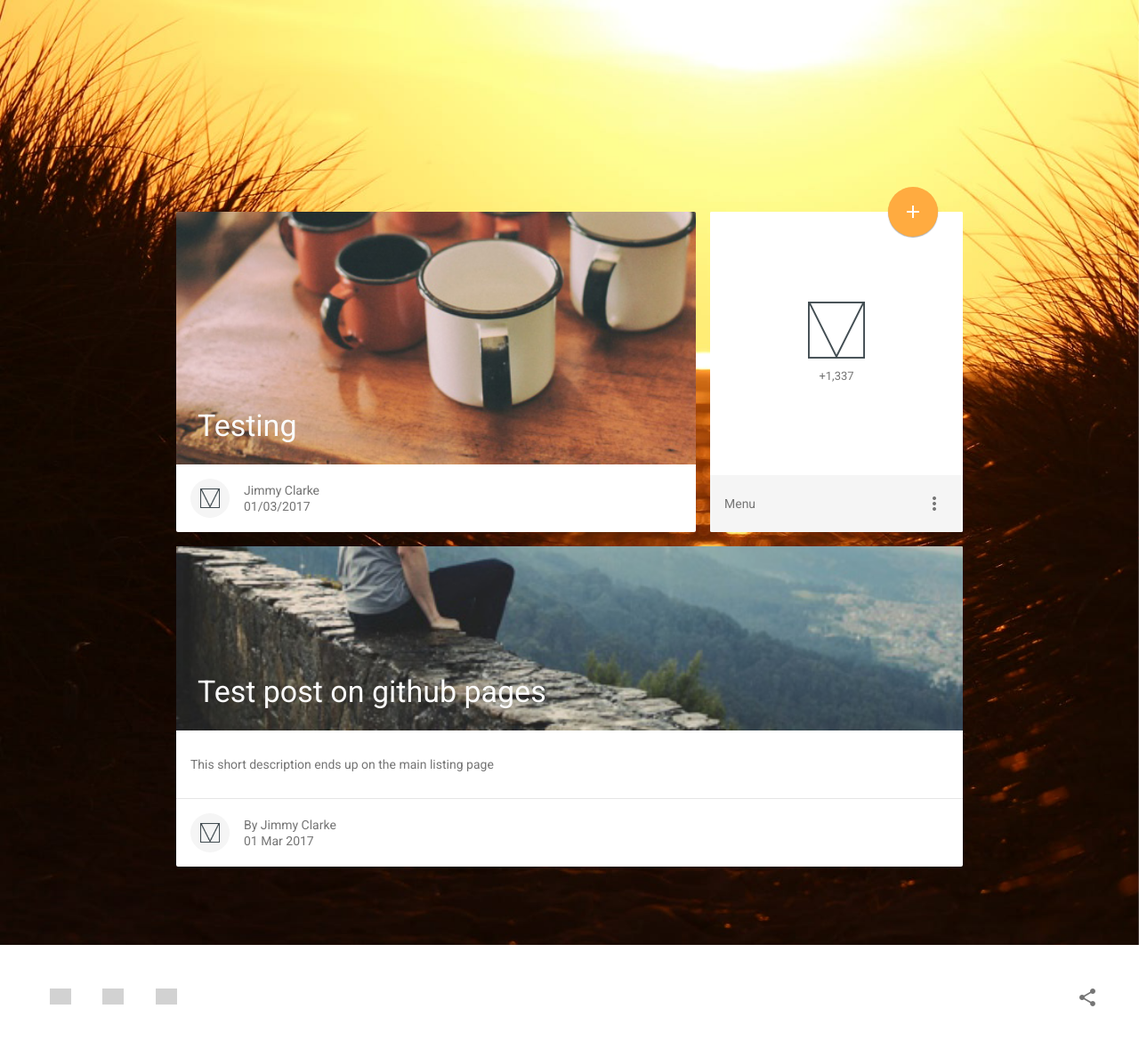
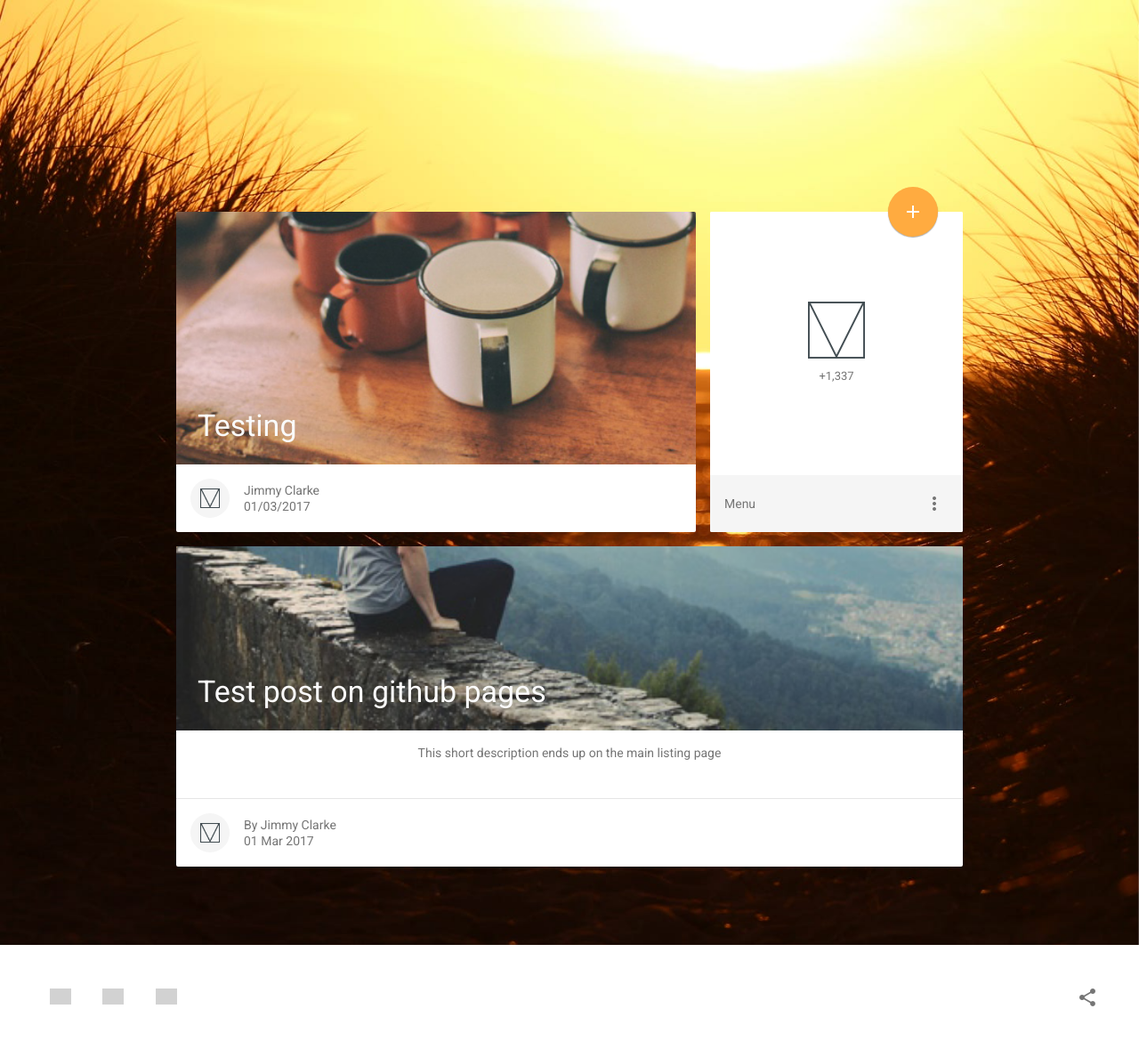
Before and after one commit to jimmyclarke113/jimmyclarke113.github.io, a Jekyll site: the page built from index.html, in a window 1280 px wide. Shown: the top 1170 px of the page at 89% size. Built offline with Jekyll 4.4.1, drawn with Linux system fonts in a browser that asks for light colours; grey boxes are pictures that could not be loaded.

Commit message:
Update styles.css

```diff
--- a/css/styles.css
+++ b/css/styles.css
@@ -294,7 +294,7 @@
       -ms-flex-align: center;
           align-items: center;
 }
-.demo-blog--blogpost .meta + .mdl-card__supporting-text {
+.mdl-card__supporting-text {
   border: 0;
   display: -webkit-flex;
   display: -ms-flexbox;
@@ -303,7 +303,7 @@
       -ms-flex-direction: column;
           flex-direction: column;
 }
-.demo-blog--blogpost .meta + .mdl-card__supporting-text p {
+.mdl-card__supporting-text p {
   max-width: 512px;
   margin: 16px auto;
   font-size: 16px;
```
